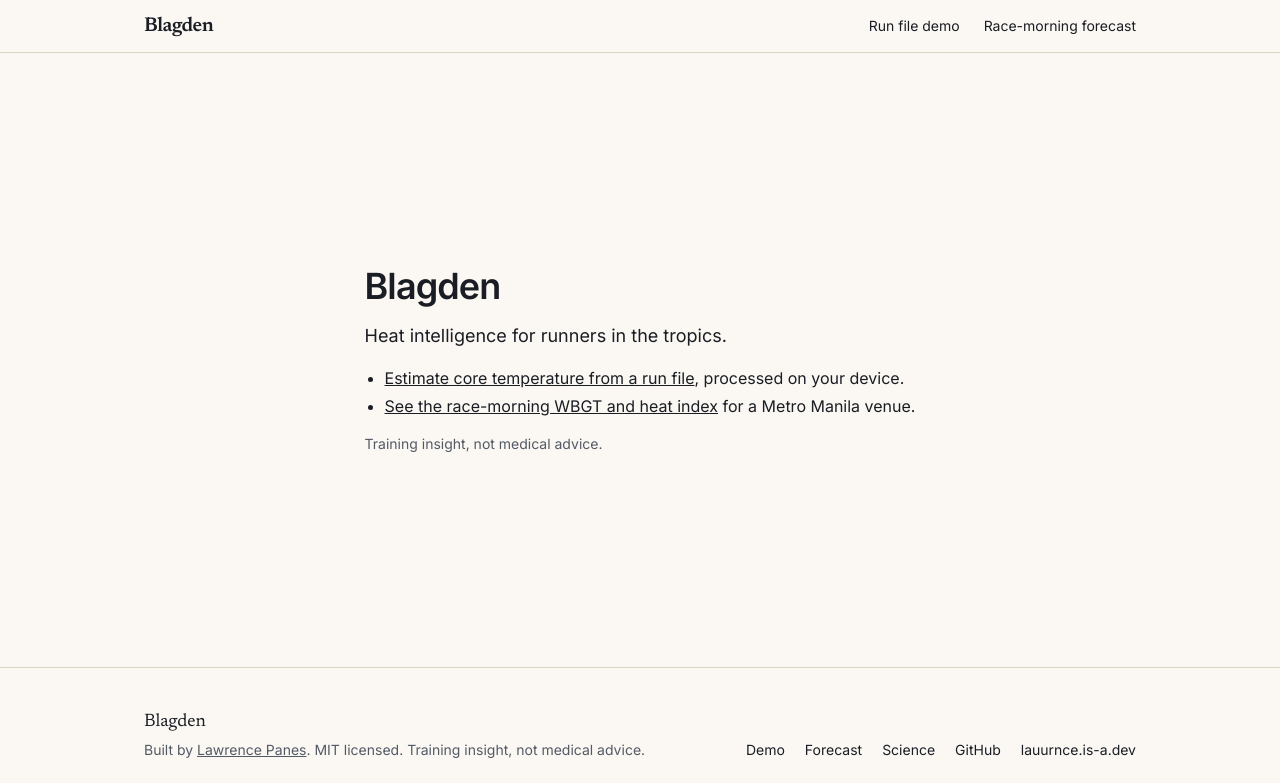
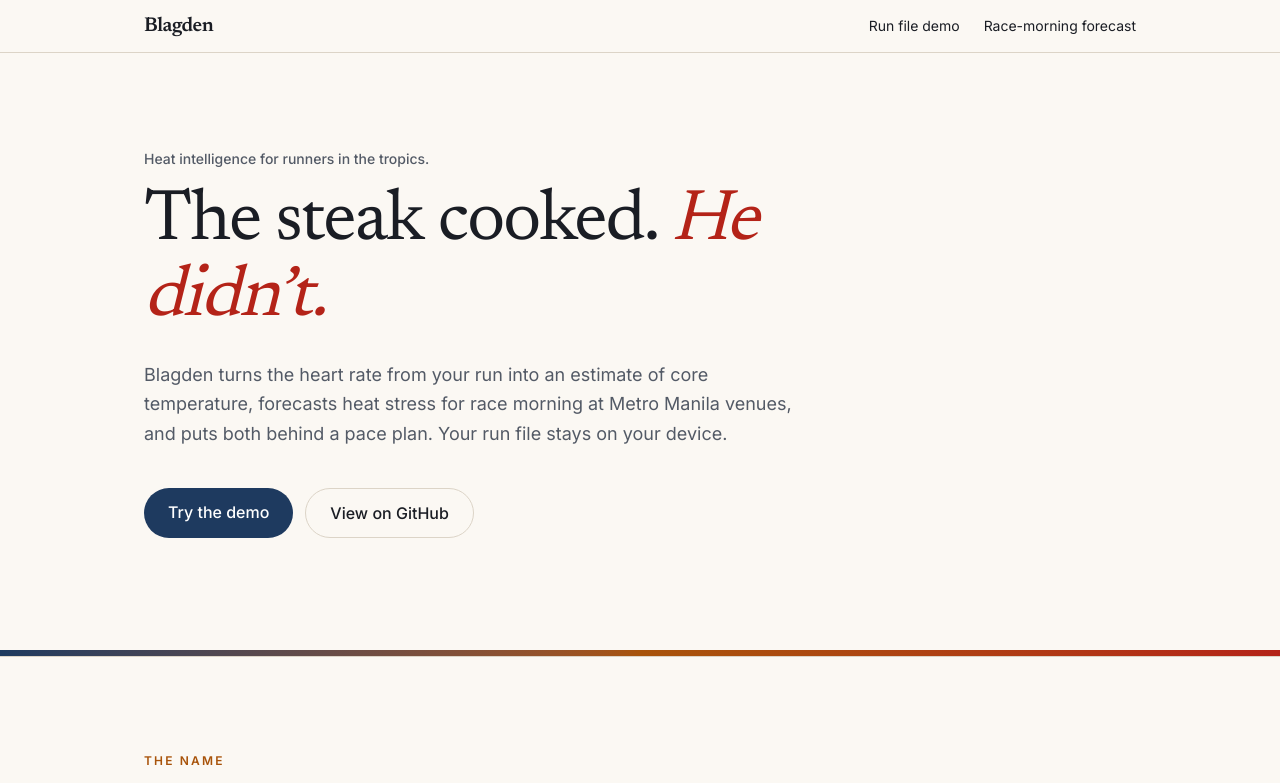
Before and after one commit to lauurnce/blagden, a Next.js app in the folder web/: page / in a window 1280 px wide. Shown: the top 783 px of the page. Built offline with nearby package versions, Linux system fonts and the light colour scheme; no server answers.

Commit message:
feat(web): compose the landing page at the root route

```diff
--- a/web/app/page.tsx
+++ b/web/app/page.tsx
@@ -1,30 +1,21 @@
-import Link from "next/link";
+import Hero from "./components/landing/Hero";
+import HowItWorks from "./components/landing/HowItWorks";
+import Limitations from "./components/landing/Limitations";
+import LivePreview from "./components/landing/LivePreview";
+import Problem from "./components/landing/Problem";
+import Science from "./components/landing/Science";
+import Story from "./components/landing/Story";
 
 export default function Home() {
   return (
-    <main
-      id="main"
-      className="mx-auto flex max-w-2xl flex-1 flex-col justify-center gap-4 px-4 py-16"
-    >
-      <h1 className="text-4xl font-semibold tracking-tight">Blagden</h1>
-      <p className="text-lg">Heat intelligence for runners in the tropics.</p>
-      <ul className="list-disc space-y-1 pl-5">
-        <li>
-          <Link className="underline" href="/demo">
-            Estimate core temperature from a run file
-          </Link>
-          , processed on your device.
-        </li>
-        <li>
-          <Link className="underline" href="/forecast">
-            See the race-morning WBGT and heat index
-          </Link>{" "}
-          for a Metro Manila venue.
-        </li>
-      </ul>
-      <p className="text-sm text-muted">
-        Training insight, not medical advice.
-      </p>
+    <main id="main" className="flex-1">
+      <Hero />
+      <Story />
+      <Problem />
+      <HowItWorks />
+      <LivePreview />
+      <Science />
+      <Limitations />
     </main>
   );
 }
```
